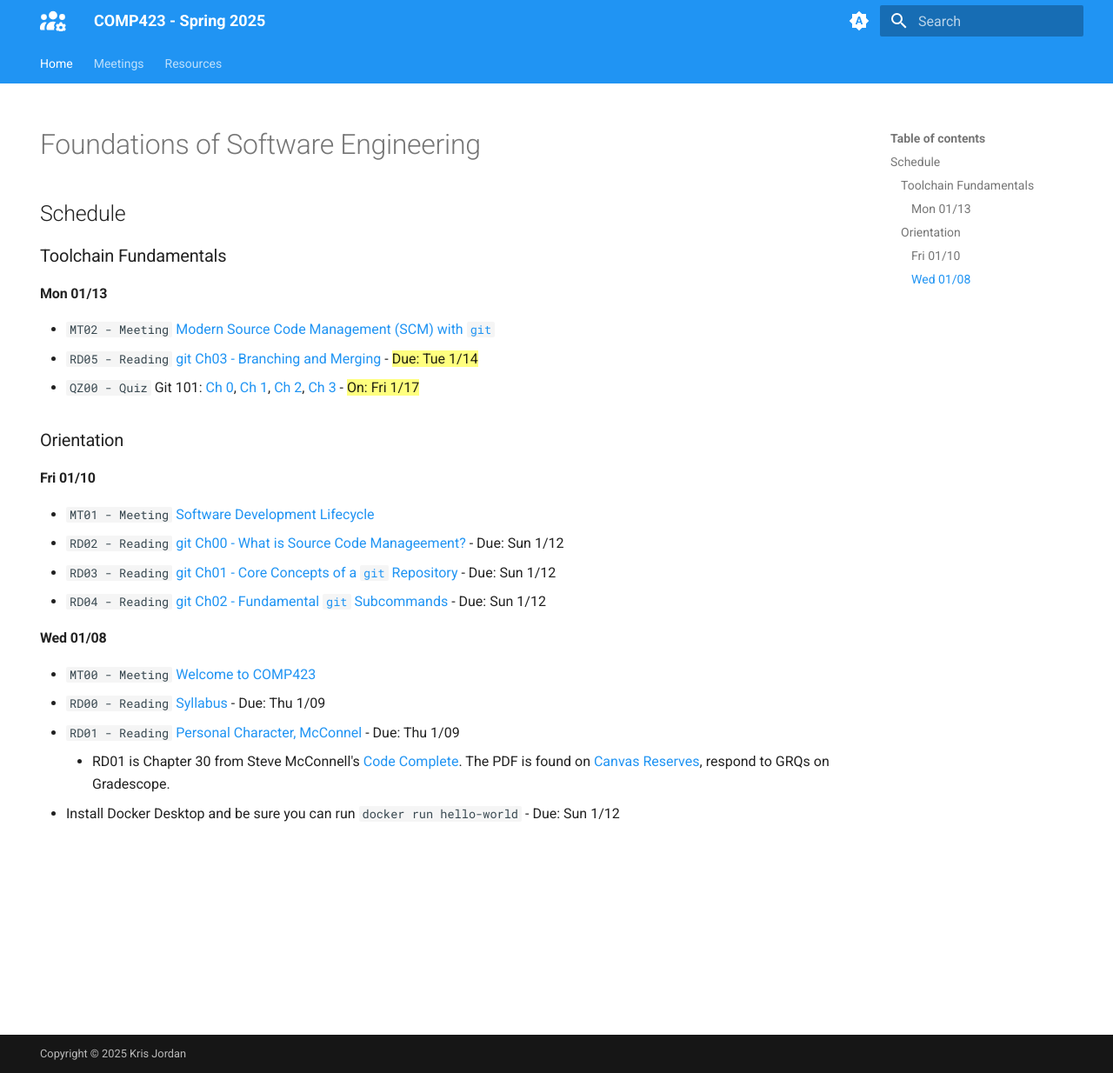
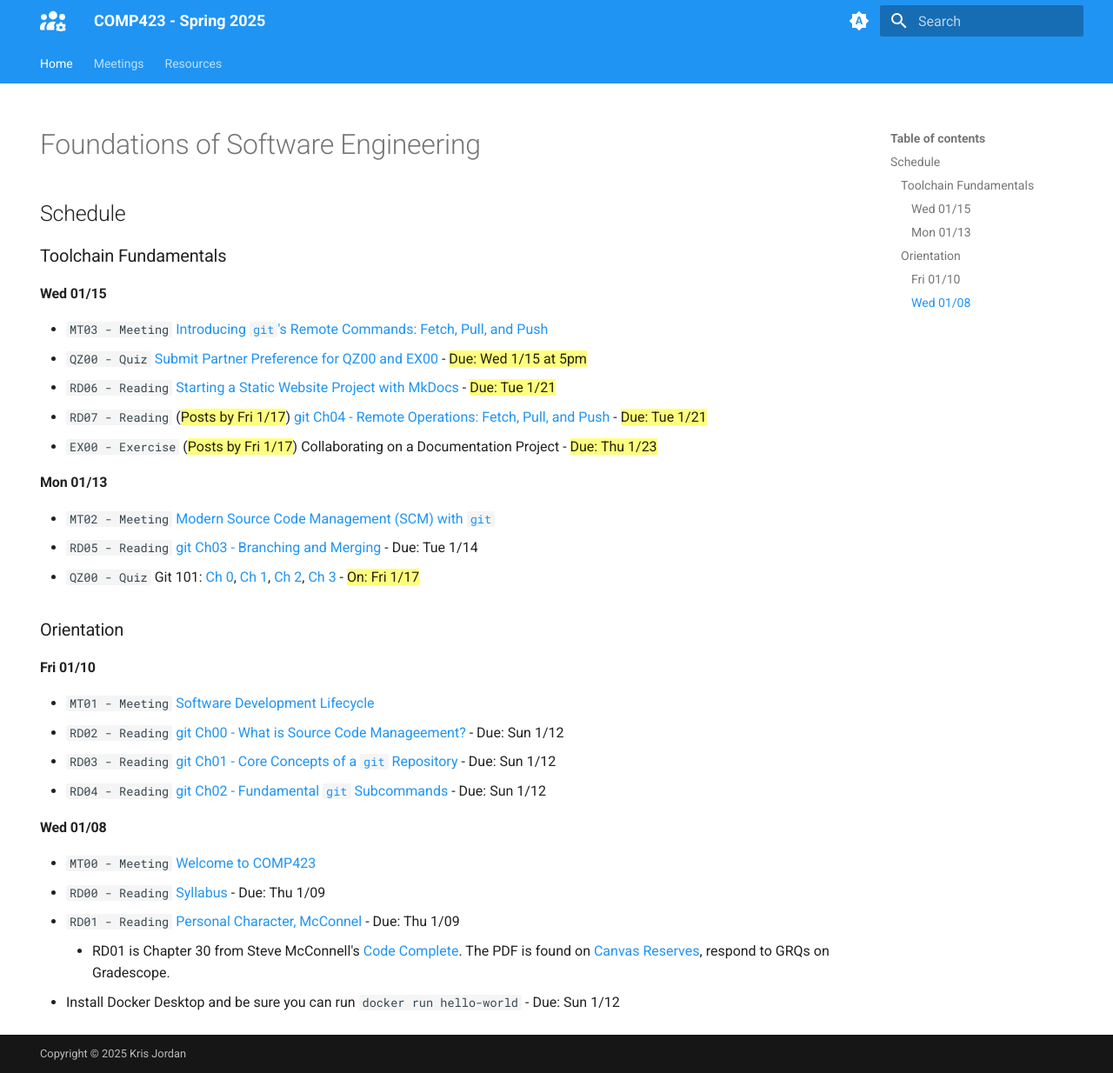
Before and after one commit to comp423-25s/comp423-25s.github.io, an MkDocs documentation site: the page built from docs/index.md, in a window 1280 px wide and 1234 px high. Shown: the whole window at 87% size. Built offline with MkDocs 1.6.1 and Material for MkDocs 9.7.7, drawn with Linux system fonts in a browser that asks for light colours.

```diff
--- a/docs/index.md
+++ b/docs/index.md
@@ -9,10 +9,18 @@ hide:
 
 ### Toolchain Fundamentals
 
+#### Wed 01/15
+* `MT03 - Meeting` [Introducing `git`'s Remote Commands: Fetch, Pull, and Push](./meetings/2025_01_15.md)
+* `QZ00 - Quiz` [Submit Partner Preference for QZ00 and EX00](https://docs.google.com/forms/d/e/1FAIpQLSfkSJD1hBE8IrLxvrqIAQ9hf_C0PrcvTTy1gwUcbj8CfCKeOg/viewform?usp=sharing) - ==Due: Wed 1/15 at 5pm==
+* `RD06 - Reading` [Starting a Static Website Project with MkDocs](./resources/MkDocs/tutorial.md) - ==Due: Tue 1/21==
+* `RD07 - Reading` (==Posts by Fri 1/17==) [git Ch04 - Remote Operations: Fetch, Pull, and Push](./resources/git/ch3-git-remote-operations.md) - ==Due: Tue 1/21==
+* `EX00 - Exercise` (==Posts by Fri 1/17==) Collaborating on a Documentation Project - ==Due: Thu 1/23==
+
+
 #### Mon 01/13
 
 * `MT02 - Meeting` [Modern Source Code Management (SCM) with `git`](./meetings/2025_01_13.md)
-* `RD05 - Reading` [git Ch03 - Branching and Merging](./resources/git/ch3-git-branch-merge.md) - ==Due: Tue 1/14==
+* `RD05 - Reading` [git Ch03 - Branching and Merging](./resources/git/ch3-git-branch-merge.md) - Due: Tue 1/14
 * `QZ00 - Quiz` Git 101: [Ch 0](./resources/git/ch0-introduction.md), [Ch 1](./resources/git/ch1-git-structure.md), [Ch 2](./resources/git/ch2-git-fundamental-subcommands.md), [Ch 3](./resources/git/ch3-git-branch-merge.md) - ==On: Fri 1/17==
 
 ### Orientation
```
Also changed, not shown: docs/meetings/2025_01_13.md (+1 -1 lines), docs/meetings/2025_01_15.md (added, +18 -0 lines).
